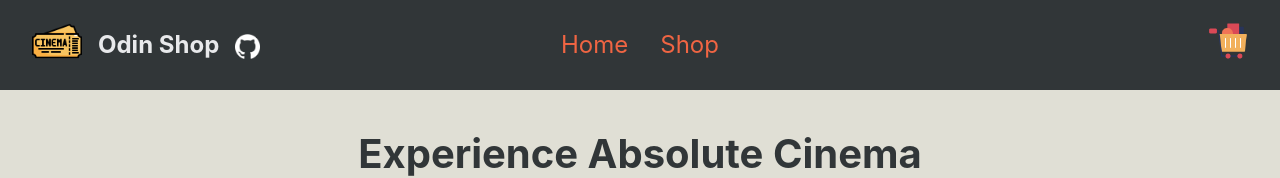
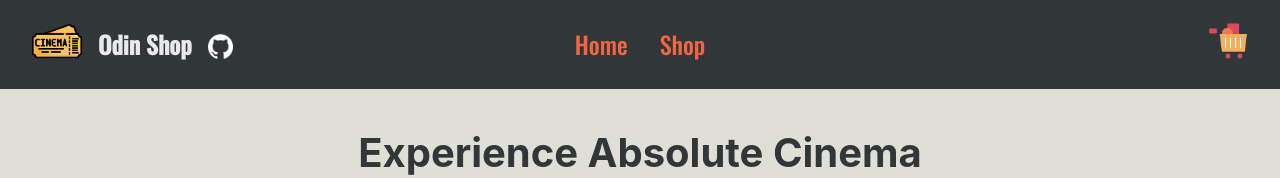
Before and after one commit to PierreGronnier/odin-shop, a React (Vite) app: page / in a window 1280 px wide. Shown: the top 178 px of the page. Built offline with nearby package versions, Linux system fonts and the light colour scheme.

Commit message:
add a font for text in the navbar

```diff
--- a/src/components/Navbar/Navbar.css
+++ b/src/components/Navbar/Navbar.css
@@ -1,3 +1,5 @@
+@import url("https://fonts.googleapis.com/css2?family=Oswald:wght@500&display=swap");
+
 .navbar {
   display: flex;
   justify-content: space-between;
@@ -5,6 +7,7 @@
   padding: 1rem 2rem;
   background-color: #313638;
   flex-wrap: wrap;
+  font-family: "Oswald", sans-serif;
 }
 
 .navbar-logo {
```
